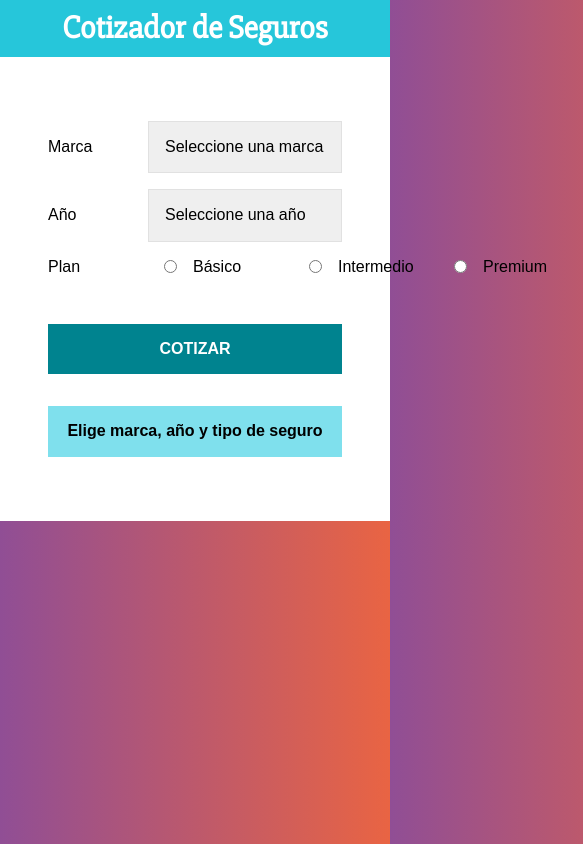
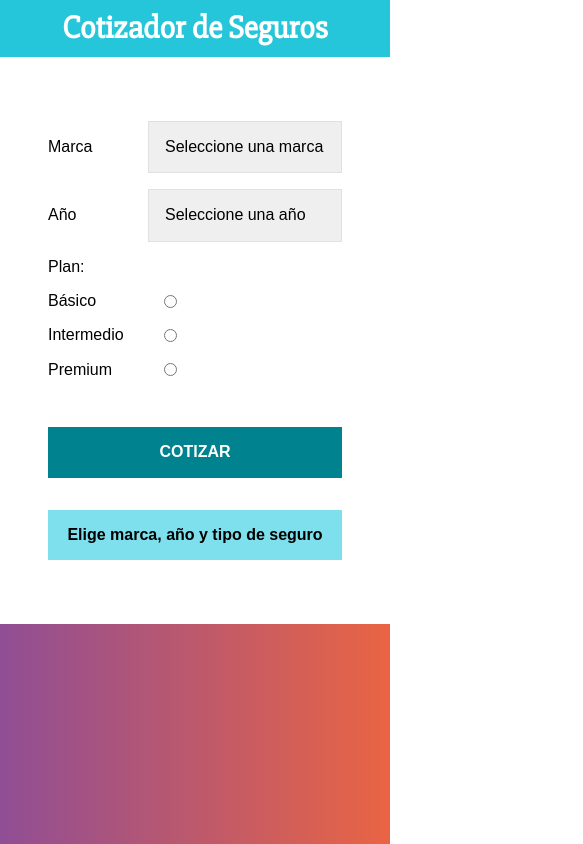
Before and after one commit to AlanGaia/Cotizador-React, a React (Create React App) app: page / in a window 390 px wide. Shown: the whole page, 583 px wide, since content can reach past the window. Built offline with nearby package versions, Linux system fonts and the light colour scheme.

Commit message:
image logo fixed - responsive design fixed

```diff
--- a/src/components/Formulario.jsx
+++ b/src/components/Formulario.jsx
@@ -157,7 +157,10 @@ const Formulario = ({setResumen}) => {
 
       {/* Plan del Auto */}
       <Campo>
-        <Label htmlFor="plan">Plan</Label>
+        <Label htmlFor="plan">Plan:</Label>
+      </Campo>
+      <Campo>
+        <Label htmlFor="planBasico">Básico</Label>
           {/* Básico */}
           <InputRadio
             type="radio"
@@ -167,7 +170,9 @@ const Formulario = ({setResumen}) => {
             checked={plan === 'basico'}
             onChange={obtenerDatos}
           />
-        <Label htmlFor="planBasico">Básico</Label>
+      </Campo>
+      <Campo>
+        <Label htmlFor="planIntermedio">Intermedio</Label>
           {/* Intermedio */}
           <InputRadio
             type="radio"
@@ -177,7 +182,9 @@ const Formulario = ({setResumen}) => {
             checked={plan === 'intermedio'}
             onChange={obtenerDatos}
           />
-        <Label htmlFor="planIntermedio">Intermedio</Label>
+      </Campo>
+      <Campo>
+        <Label htmlFor="planPremium">Premium</Label>
           {/* Premium */}
           <InputRadio
             type="radio"
@@ -187,7 +194,6 @@ const Formulario = ({setResumen}) => {
             checked={plan === 'premium'}
             onChange={obtenerDatos}
           />
-        <Label htmlFor="planPremium">Premium</Label>
       </Campo>
 
       <Boton type="submit">Cotizar</Boton>
--- a/src/components/Resumen.jsx
+++ b/src/components/Resumen.jsx
@@ -16,6 +16,7 @@ const ContenedorResumen = styled.div`
 
 const LogoMarca = styled.img`
   width: 200px;
+  max-height: 200px;
 `;
 
 function Resumen({datos}) {
@@ -30,8 +31,12 @@ function Resumen({datos}) {
   switch (marca) {
     case 'americano': src = FordLogo;
       break;
+    case 'asiatico': src = MitsubishiLogo;
+      break;
+    case 'europeo': src = PeugeotLogo;
+      break;
 
-    default: null
+    default: src =  null
       break;
     }
 
```
Lines whose indentation alone changed are shown as unchanged.
